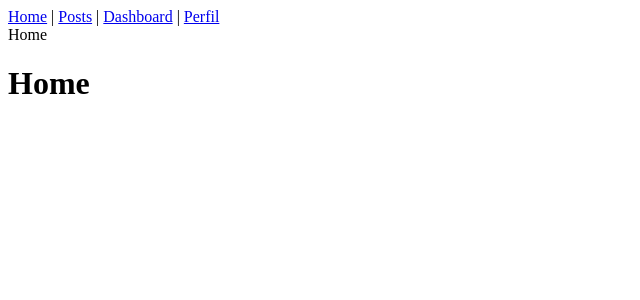
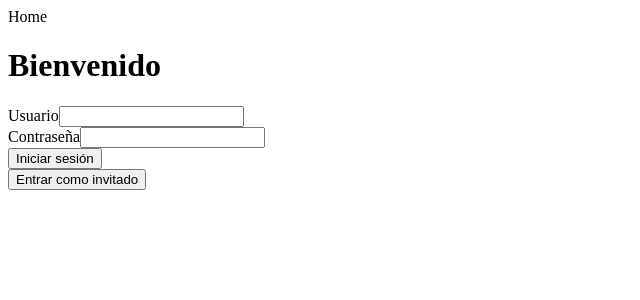
Before and after one commit to montero1493-byte/Proyecto-practicas, a React (Vite) app: page / in a window 1280 px wide. Shown: the top 300 px of the page, without its empty margins (0-640 px from the left). Built offline with nearby package versions, Linux system fonts and the light colour scheme; no server answers.

Commit message:
feat:Homepage con login

```diff
--- a/src/app/pages/home/HomePage.tsx
+++ b/src/app/pages/home/HomePage.tsx
@@ -1,8 +1,86 @@
+import { useState } from "react";
+import { useNavigate } from "react-router-dom";
+
 const HomePage = () => {
+  const navigate = useNavigate();
+
+  const [username, setUsername] = useState("");
+  const [password, setPassword] = useState("");
+
+  const handleLogin = (
+    event: React.FormEvent<HTMLFormElement>) => {
+      event.preventDefault();
+
+      if (!username.trim() || !password.trim()) {
+      alert("completa todos los campos");
+      return;
+    }
+
+      localStorage.setItem(
+        "isAuthenticated",
+        "true");
+
+      localStorage.setItem(
+        "userType",
+        "registered");
+
+      navigate("/posts");
+    };
+
+  const handleGuestLogin = () => {
+    localStorage.setItem(
+      "isAuthenticated",
+      "true"
+    );
+
+    localStorage.setItem(
+      "userType",
+      "guest"
+    );
+
+    navigate("/posts");
+  };
+
   return (
-    <div>
-        <h1>Home</h1>
-    </div>
+    <>
+        <h1>Bienvenido</h1>
+
+        <form onSubmit={handleLogin}>
+          <div>
+            <label htmlFor="username">
+              Usuario
+            </label>
+
+            <input
+              id="username"
+              type="text"
+              value={username}
+              onChange={(event) =>
+                setUsername(event.target.value)}/>
+          </div>
+          <div>
+            <label htmlFor="password">
+              Contraseña
+            </label>
+
+            <input
+              id="password"
+              type="password"
+              value={password}
+              onChange={(event) =>
+                setPassword(event.target.value)}/>
+          </div>
+
+          <button type="submit">
+            Iniciar sesión
+          </button>
+        </form>
+
+        <button type="button"
+          onClick={handleGuestLogin}>
+            Entrar como invitado
+        </button>
+    </>
   );
 };
 
--- a/src/app/pages/posts/PostDetailPage.tsx
+++ b/src/app/pages/posts/PostDetailPage.tsx
@@ -13,6 +13,8 @@ const PostDetailPage = () => {
   const { id } = useParams();
   const dispatch = useAppDispatch();
   const navigate = useNavigate();
+
+  const isGuest = localStorage.getItem("userType") === "guest";
 
   const {message, showToast} = useToast();
 
@@ -77,8 +79,13 @@ const handleDelete = () => {
       <div>
           <h1>{post.title}</h1>
           <p>{post.body}</p>
-          <button onClick={() => setIsEditing(true)}>Editar</button>
-          <button onClick={handleDelete}>Eliminar</button>
+
+          {!isGuest && (
+            <button onClick={() => setIsEditing(true)}>Editar</button>
+          )}
+          {!isGuest && (
+            <button onClick={handleDelete}>Eliminar</button>
+          )}
       </div>
 )}
 
--- a/src/app/pages/posts/PostPage.tsx
+++ b/src/app/pages/posts/PostPage.tsx
@@ -15,6 +15,8 @@ const PostsPage = () => {
     const navigate = useNavigate();
     const dispatch = useAppDispatch();
 
+    const isGuest = localStorage.getItem("userType") === "guest";
+
     const posts = useAppSelector((state) => state.posts.posts);
 
     const loading = useAppSelector((state) => state.posts.loading);
@@ -22,8 +24,6 @@ const PostsPage = () => {
     const [search, setSearch] = useState("");
     const [page, setPage] = useState(1);
     const [successMessage, setSuccessMessage] = useState<string | null>(null);
-
-
 
     const showSuccessMessage = (
         message: string
@@ -93,7 +93,9 @@ const PostsPage = () => {
             </div>
             <br></br>
 
+            {!isGuest && (
             <button onClick={() => navigate("/posts/create")}>Crear Nuevo Post</button>
+            )}
 
 
             <div>
--- /dev/null
+++ b/src/components/ProtectedRoute.tsx
@@ -0,0 +1,20 @@
+import { Navigate } from "react-router-dom";
+
+type ProtectedRouteProps = {
+    children: React.ReactNode;
+};
+
+const ProtectedRoute = ({children}:
+    ProtectedRouteProps) => {
+        const isAuthenticated =
+            localStorage.getItem(
+                "isAuthenticated") === "true";
+
+        if (!isAuthenticated) {
+            return <Navigate to="/" replace />;
+        }
+
+        return <>{children}</>
+    };
+
+    export default ProtectedRoute
--- a/src/components/layout/Header.tsx
+++ b/src/components/layout/Header.tsx
@@ -1,7 +1,23 @@
-import { Link } from "react-router-dom";
+import { Link, useLocation } from "react-router-dom";
+import { useNavigate } from "react-router-dom";
 
 export const Header = () => {
+    const navigate = useNavigate();
+    const location = useLocation();
+
+    if (location.pathname === "/") {
+        return null;
+    }
+
+    const handleuLogout = (): void => {
+        localStorage.removeItem("isAuthenticated");
+        localStorage.removeItem("userType");
+
+        navigate("/");
+    };
+
     return (
+        <>
             <nav>
                 <Link to="/">Home</Link>
                 {" | "}
@@ -11,6 +27,11 @@ export const Header = () => {
                 {" | "}
                 <Link to="/profile">Perfil</Link>
             </nav>
+
+            <button type="button" onClick={handleuLogout}>
+                Cerrar Sesion
+            </button>
+        </>
     );
 };
 
--- a/src/routes/AppRouter.tsx
+++ b/src/routes/AppRouter.tsx
@@ -10,6 +10,7 @@ import LoginPage from "../app/pages/auth/LoginPage";
 import RegisterPage from "../app/pages/auth/RegisterPage";
 import ProfilePage from "../app/pages/profile/ProfilePage";
 import DashboardPage from "../app/pages/dashboard/DashboardPage";
+import ProtectedRoute from "../components/ProtectedRoute";
 
 const AppRouter = () => {
     return (
@@ -23,27 +24,37 @@ const AppRouter = () => {
 
                     <Route
                         path="/posts"
-                        element={<PostsPage />}
+                        element={<ProtectedRoute>
+                            <PostsPage />
+                            </ProtectedRoute>}
                     />
 
                     <Route
                         path="/posts/create"
-                        element={<CreatePostPage />}
+                        element={<ProtectedRoute>
+                            <CreatePostPage />
+                            </ProtectedRoute>}
                     />
 
                     <Route
                         path="/posts/detail/:id"
-                        element={<PostDetailPage />}
+                        element={<ProtectedRoute>
+                            <PostDetailPage />
+                            </ProtectedRoute>}
                     />
 
                     <Route
                         path="/profile"
-                        element={<ProfilePage />}
+                        element={<ProtectedRoute>
+                            <ProfilePage />
+                            </ProtectedRoute>}
                     />
 
                     <Route
                         path="/dashboard"
-                        element={<DashboardPage />}
+                        element={<ProtectedRoute>
+                            <DashboardPage />
+                            </ProtectedRoute>}
                     />
                 </Route>
 
```
Lines whose indentation alone changed are shown as unchanged.
